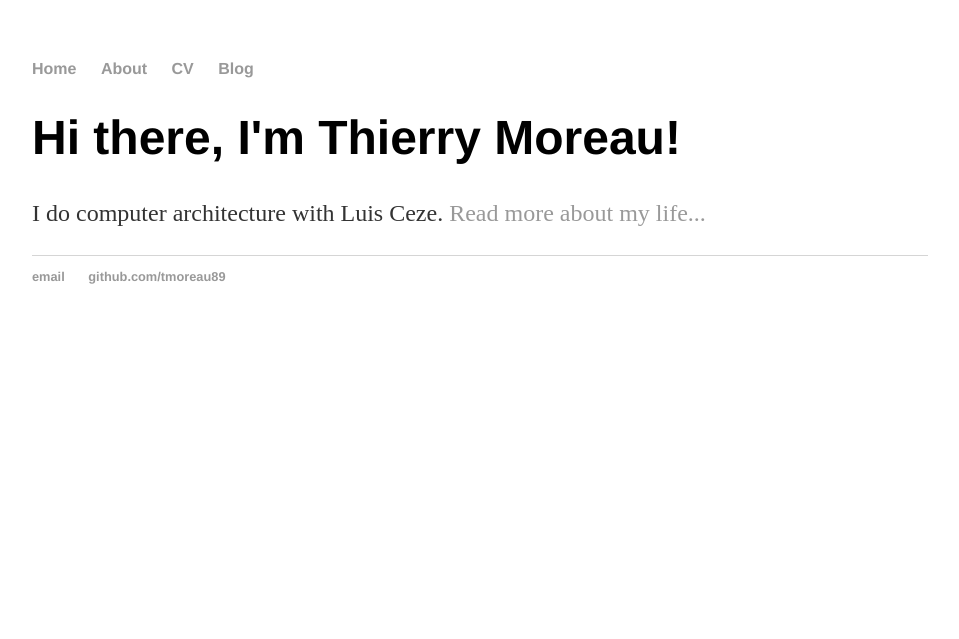
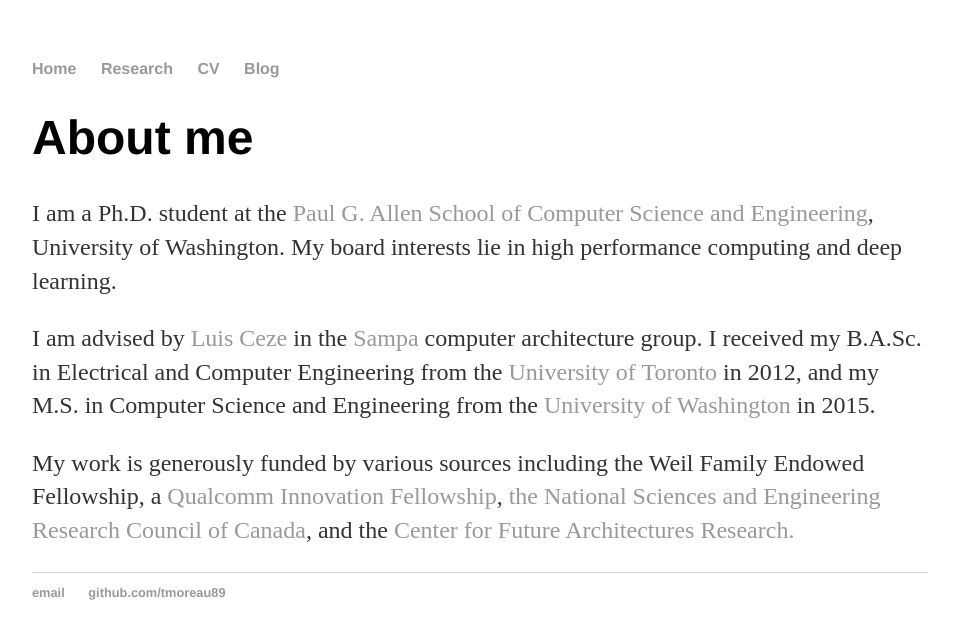
Before and after one commit to tmoreau89/tmoreau89.github.io, a Jekyll site: the page built from index.html, in a window 1280 px wide. Shown: the top 639 px of the page, without its empty margins (160-1119 px from the left). Built offline with Jekyll 4.4.1, drawn with Linux system fonts in a browser that asks for light colours.

Commit message:
about me section

```diff
--- a/_layouts/default.html
+++ b/_layouts/default.html
@@ -9,7 +9,7 @@
             <nav>
                 <ul>
                     <li><a href="/">Home</a></li>
-                    <li><a href="/about">About</a></li>
+                    <li><a href="/research">Research</a></li>
                     <li><a href="/cv">CV</a></li>
                     <li><a href="/blog">Blog</a></li>
                 </ul>
--- a/index.html
+++ b/index.html
@@ -3,6 +3,12 @@ layout: default
 title: Thierry Moreau, University of Washington Ph.D. Student
 ---
 <div class="blurb">
-    <h1>Hi there, I'm Thierry Moreau!</h1>
-    <p>I do computer architecture with Luis Ceze. <a href="/about">Read more about my life...</a></p>
+    <h1>About me</h1>
+    <p>I am a Ph.D. student at the <a href="http://www.cs.washington.edu/">Paul G. Allen School of Computer Science and Engineering</a>, University of Washington. My board interests lie in high performance computing and deep learning.
+
+    <p>I am advised by <a href="http://www.cs.washington.edu/people/faculty/luisceze">Luis Ceze</a> in the <a href="http://sampa.cs.washington.edu/">Sampa</a> computer architecture group. I received my B.A.Sc. in Electrical and Computer Engineering from the <a href="http://www.ece.utoronto.ca/">University of Toronto</a> in 2012, and my M.S. in Computer Science and Engineering from the <a href="http://www.cs.washington.edu/">University of Washington</a> in 2015.</p>
+
+
+    <p>My work is generously funded by various sources including the Weil Family Endowed Fellowship, a <a href="https://www.qualcomm.com/invention/research/university-relations/innovation-fellowship"/>Qualcomm Innovation Fellowship</a>, <a href="http://www.nserc-crsng.gc.ca/index_eng.asp">the National Sciences and Engineering Research Council of Canada</a>, and the <a href="http://www.src.org/program/starnet/c-far/">Center for Future Architectures Research<a>.</p>
+
 </div><!-- /.blurb -->
```
